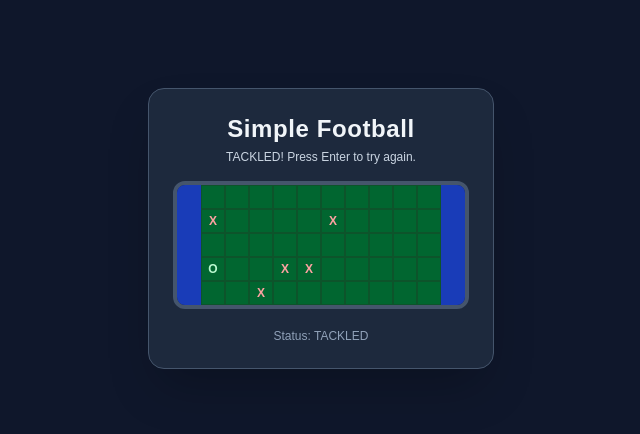
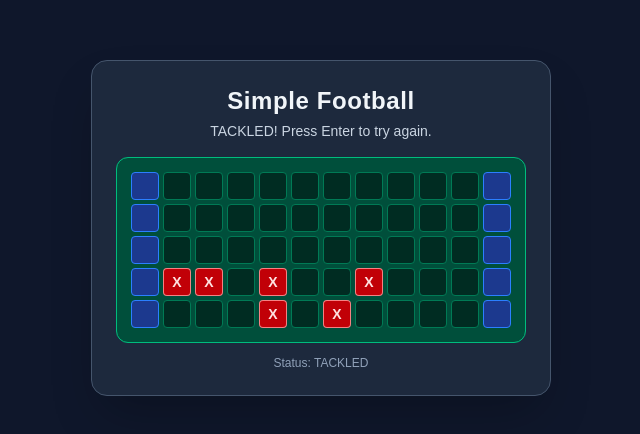
Before and after one commit to VHTips/egame-football, a Next.js app: page / in a window 1280 px wide. Shown: the part 172-606 px from the top of the page, without its empty margins (319-959 px from the left). Built offline with nearby package versions, Linux system fonts and the light colour scheme.

Commit message:
videop_11_25_26_1406_sound_ui_updates

```diff
--- a/app/page.tsx
+++ b/app/page.tsx
@@ -1,5 +1,5 @@
 "use client";
-// egame-football_11_26_25_1312_tackle-sound
+// egame-football-v.05_11_25_25_2353_touchdown-sound
 
 import React, {
   useCallback,
@@ -31,144 +31,118 @@ const positionsEqual = (a: Position, b: Position) =>
 const randomInt = (min: number, max: number) =>
   Math.floor(Math.random() * (max - min + 1)) + min;
 
-// Generate defenders in random, non-overlapping positions
-// making sure they don't spawn on the player.
+// Generate defenders away from the player and from each other
 const generateDefenders = (player: Position): Position[] => {
   const defenders: Position[] = [];
 
   while (defenders.length < NUM_DEFENDERS) {
-    // Keep defenders away from the first two columns so the player
-    // has a little space.
-    const row = randomInt(0, ROWS - 1);
-    const col = randomInt(3, COLS - 1);
+    const pos: Position = {
+      row: randomInt(0, ROWS - 1),
+      col: randomInt(3, COLS - 1), // keep them away from the very left edge
+    };
 
-    const candidate = { row, col };
-
-    // Avoid collisions with player or existing defenders
-    const collidesWithPlayer = positionsEqual(candidate, player);
-    const collidesWithDefender = defenders.some((d) =>
-      positionsEqual(d, candidate)
-    );
+    const collidesWithPlayer = positionsEqual(pos, player);
+    const collidesWithDefender = defenders.some((d) => positionsEqual(d, pos));
 
     if (!collidesWithPlayer && !collidesWithDefender) {
-      defenders.push(candidate);
+      defenders.push(pos);
     }
   }
 
   return defenders;
 };
 
-// Random delay helper (each defender gets its own timing)
-const randomDefenderDelayMs = () =>
-  (Math.random() < 0.5 ? 1000 : 1500) + randomInt(-100, 100);
+const clamp = (val: number, min: number, max: number) =>
+  Math.max(min, Math.min(max, val));
 
-// Simple movement helpers for defenders
-const clamp = (value: number, min: number, max: number) =>
-  Math.max(min, Math.min(max, value));
+// Defenders move on independent random delays (1 or 1.5 seconds)
+function randomDefenderDelayMs(): number {
+  return Math.random() < 0.5 ? 1000 : 1500;
+}
 
-// Checks if a defender can move into the target cell
-// (no overlapping other defenders; the player is allowed).
-const canMoveIntoCell = (
-  target: Position,
-  defenders: Position[],
-  selfIndex: number
-) => {
-  return !defenders.some(
-    (d, idx) => idx !== selfIndex && positionsEqual(d, target)
-  );
-};
-
-const getNextDefenderPosition = (
-  defender: Position,
-  player: Position,
-  defenders: Position[],
+// Compute the next position for a given defender, chasing the player
+function getNextDefenderPosition(
+  current: Position,
+  playerPos: Position,
+  allDefenders: Position[],
   index: number
-): Position => {
-  // 80% of the time: move toward the player
-  // 20%: random cardinal step for some jitter
-  const chaseBias = Math.random();
-  const current = defender;
-
-  const candidates: Position[] = [];
-
-  if (chaseBias < 0.8) {
-    // Move toward the player (vertical or horizontal)
-    const rowDiff = player.row - current.row;
-    const colDiff = player.col - current.col;
+): Position {
+  const rowDiff = playerPos.row - current.row;
+  const colDiff = playerPos.col - current.col;
 
   const verticalDir = rowDiff === 0 ? 0 : rowDiff > 0 ? 1 : -1;
   const horizontalDir = colDiff === 0 ? 0 : colDiff > 0 ? 1 : -1;
 
-    // Try vertical move first if row difference is larger
-    if (Math.abs(rowDiff) >= Math.abs(colDiff)) {
+  const candidates: Position[] = [];
+
+  const moveTowardPlayerFirst = Math.random() < 0.8; // 80% bias toward chasing
+
+  if (moveTowardPlayerFirst) {
+    // Try vertical move first
     if (verticalDir !== 0) {
       candidates.push({
-          row: clamp(current.row + verticalDir, 0, ROWS - 1),
+        row: current.row + verticalDir,
         col: current.col,
       });
     }
+    // Then horizontal move
     if (horizontalDir !== 0) {
       candidates.push({
         row: current.row,
-          col: clamp(current.col + horizontalDir, 0, COLS - 1),
+        col: current.col + horizontalDir,
       });
     }
   } else {
-      if (horizontalDir !== 0) {
-        candidates.push({
-          row: current.row,
-          col: clamp(current.col + horizontalDir, 0, COLS - 1),
-        });
+    // Jitter: random cardinal direction
+    const dirs = [
+      { dr: -1, dc: 0 },
+      { dr: 1, dc: 0 },
+      { dr: 0, dc: -1 },
+      { dr: 0, dc: 1 },
+    ];
+    const dir = dirs[randomInt(0, dirs.length - 1)];
+    candidates.push({ row: current.row + dir.dr, col: current.col + dir.dc });
   }
-      if (verticalDir !== 0) {
-        candidates.push({
-          row: clamp(current.row + verticalDir, 0, ROWS - 1),
-          col: current.col,
-        });
-      }
-    }
-  } else {
-    // Random cardinal step (up, down, left, right)
-    const directions: Position[] = [
-      { row: current.row - 1, col: current.col },
-      { row: current.row + 1, col: current.col },
-      { row: current.row, col: current.col - 1 },
-      { row: current.row, col: current.col + 1 },
-    ];
 
-    for (const dir of directions) {
-      candidates.push({
-        row: clamp(dir.row, 0, ROWS - 1),
-        col: clamp(dir.col, 0, COLS - 1),
-      });
+  // Fallback: stay in place if nothing else works
+  candidates.push(current);
+
+  // Helper to check if another defender already occupies a cell
+  const isOccupiedByDefender = (row: number, col: number): boolean =>
+    allDefenders.some((d, i) => i !== index && d.row === row && d.col === col);
+
+  // Pick the first valid candidate
+  for (const cand of candidates) {
+    if (
+      cand.row >= 0 &&
+      cand.row < ROWS &&
+      cand.col >= 0 &&
+      cand.col < COLS &&
+      !isOccupiedByDefender(cand.row, cand.col)
+    ) {
+      return cand;
     }
   }
 
-  // Filter out candidates that are invalid (overlap defenders, etc.)
-  const validCandidates = candidates.filter((candidate) =>
-    canMoveIntoCell(candidate, defenders, index)
-  );
+  return current;
+}
 
-  // If no valid candidate, stay in place
-  if (validCandidates.length === 0) return current;
+const pageStyle =
+  "min-h-screen flex items-center justify-center bg-slate-900 text-slate-100";
 
-  // Randomly pick among the valid candidates
-  return validCandidates[randomInt(0, validCandidates.length - 1)];
-};
-
+// Start position: row 3, col 1 (0-based)
 const PLAYER_START: Position = { row: 3, col: 1 };
 
 const Page: React.FC = () => {
-  const [player, setPlayer] = useState<Position>(PLAYER_START);
+  const [player, setPlayer] = useState<Position>(() => PLAYER_START);
   const [defenders, setDefenders] = useState<Position[]>([]);
   const [status, setStatus] = useState<GameStatus>("PLAYING");
 
-  // Refs for current values used in async logic
+  // Refs so timeouts and handlers see latest values
   const playerRef = useRef<Position>(PLAYER_START);
   const statusRef = useRef<GameStatus>("PLAYING");
   const defendersTimeoutsRef = useRef<ReturnType<typeof setTimeout>[]>([]);
 
-  // Sound refs
   const moveSoundRef = useRef<HTMLAudioElement | null>(null);
   const touchdownSoundRef = useRef<HTMLAudioElement | null>(null);
   const tackleSoundRef = useRef<HTMLAudioElement | null>(null);
@@ -188,9 +162,8 @@ const Page: React.FC = () => {
     moveSoundRef.current = new Audio("/sounds/move.wav");
     touchdownSoundRef.current = new Audio("/sounds/touchdown.wav");
     tackleSoundRef.current = new Audio("/sounds/hitHurt.wav");
-
     if (touchdownSoundRef.current) {
-      touchdownSoundRef.current.volume = 1.0;
+      touchdownSoundRef.current.volume = 1.0; // full volume as requested
     }
     if (tackleSoundRef.current) {
       tackleSoundRef.current.volume = 1.0;
@@ -202,7 +175,9 @@ const Page: React.FC = () => {
     defendersTimeoutsRef.current = [];
   }, []);
 
-  const scheduleDefenderMove = useCallback((index: number) => {
+  // Schedule a movement timeout for a specific defender index
+  const scheduleDefenderMove = useCallback(
+    (index: number) => {
       const delay = randomDefenderDelayMs();
 
       const timeoutId = setTimeout(() => {
@@ -218,7 +193,6 @@ const Page: React.FC = () => {
           const beforeMove = [...prev];
           const currentDef = beforeMove[index];
 
-        // Compute the next position based on current player position
           const nextPos = getNextDefenderPosition(
             currentDef,
             currentPlayer,
@@ -236,7 +210,7 @@ const Page: React.FC = () => {
                 tackleSoundRef.current.currentTime = 0;
                 void tackleSoundRef.current.play();
               } catch {
-              // Ignore play errors (e.g., user/browser restrictions)
+                // ignore play errors (e.g., user/browser restrictions)
               }
             }
             statusRef.current = "TACKLED";
@@ -247,14 +221,15 @@ const Page: React.FC = () => {
           return beforeMove;
         });
 
-      // Re-schedule this defender's movement if game still in progress
         if (statusRef.current === "PLAYING") {
           scheduleDefenderMove(index);
         }
       }, delay);
 
-    defendersTimeoutsRef.current.push(timeoutId);
-  }, []);
+      defendersTimeoutsRef.current[index] = timeoutId;
+    },
+    [setDefenders]
+  );
 
   const initGame = useCallback(() => {
     clearDefenderTimeouts();
@@ -283,55 +258,54 @@ const Page: React.FC = () => {
     };
   }, [initGame, clearDefenderTimeouts]);
 
-  // Keyboard handling for player movement and restarting
+  // Handle keyboard input
   useEffect(() => {
     const handleKeyDown = (event: KeyboardEvent) => {
+      const key = event.key;
+
+      if (key === "Enter") {
         if (statusRef.current !== "PLAYING") {
-        if (event.key === "Enter") {
+          event.preventDefault();
           initGame();
         }
         return;
       }
 
-      const { key } = event;
-      let delta: Position | null = null;
-
-      if (key === "ArrowUp") {
-        delta = { row: -1, col: 0 };
-      } else if (key === "ArrowDown") {
-        delta = { row: 1, col: 0 };
-      } else if (key === "ArrowLeft") {
-        delta = { row: 0, col: -1 };
-      } else if (key === "ArrowRight") {
-        delta = { row: 0, col: 1 };
+      if (statusRef.current !== "PLAYING") {
+        return;
       }
 
-      if (!delta) return;
+      let dRow = 0;
+      let dCol = 0;
+
+      if (key === "ArrowUp") dRow = -1;
+      else if (key === "ArrowDown") dRow = 1;
+      else if (key === "ArrowLeft") dCol = -1;
+      else if (key === "ArrowRight") dCol = 1;
+      else return;
 
       setPlayer((prev) => {
-        const next = {
-          row: clamp(prev.row + delta!.row, 0, ROWS - 1),
-          col: clamp(prev.col + delta!.col, 0, COLS - 1),
+        const next: Position = {
+          row: clamp(prev.row + dRow, 0, ROWS - 1),
+          col: clamp(prev.col + dCol, 0, COLS - 1),
         };
 
-        const moved = !positionsEqual(prev, next);
+        const moved = next.row !== prev.row || next.col !== prev.col;
 
-        // Check for touchdown
+        // Touchdown?
         if (next.col === COLS - 1) {
           setStatus("TOUCHDOWN");
           statusRef.current = "TOUCHDOWN";
 
+          // Play touchdown sound immediately
           if (touchdownSoundRef.current) {
             try {
               touchdownSoundRef.current.currentTime = 0;
               void touchdownSoundRef.current.play();
             } catch {
-              // Ignore play errors (e.g., user/browser restrictions)
+              // ignore play errors
             }
           }
-
-          playerRef.current = next;
-          return next;
         }
 
         // Collision with defender?
@@ -342,7 +316,7 @@ const Page: React.FC = () => {
               tackleSoundRef.current.currentTime = 0;
               void tackleSoundRef.current.play();
             } catch {
-              // Ignore play errors
+              // ignore play errors
             }
           }
           setStatus("TACKLED");
@@ -370,23 +344,15 @@ const Page: React.FC = () => {
 
   // Build the grid representation for rendering
   const grid = useMemo(() => {
-    const gridData = createEmptyGrid();
+    const base = createEmptyGrid();
 
-    // Place defenders
-    defenders.forEach((def) => {
-      gridData[def.row][def.col] = "DEFENDER";
+    base[player.row][player.col] = "PLAYER";
+    defenders.forEach((d) => {
+      base[d.row][d.col] = "DEFENDER";
     });
 
-    // Place player (overwrites defender if in same cell, though in practice
-    // we handle the collision as TACKLED)
-    gridData[PLAYER_START.row][PLAYER_START.col] = "EMPTY";
-    gridData[player.row][player.col] = "PLAYER";
-
-    return gridData;
+    return base;
   }, [player, defenders]);
-
-  const pageStyle =
-    "min-h-screen bg-slate-900 text-slate-100 flex items-center justify-center p-4";
 
   const statusText =
     status === "PLAYING"
@@ -402,42 +368,36 @@ const Page: React.FC = () => {
           <h1 className="text-2xl font-semibold tracking-wide mb-1">
             Simple Football
           </h1>
-          <p className="text-xs text-slate-300">{statusText}</p>
+          <p className="text-sm text-slate-300">{statusText}</p>
         </div>
 
-        <div className="inline-block border-4 border-slate-600 rounded-xl overflow-hidden">
-          {/* Grid container */}
-          {grid.map((row, rowIndex) => (
-            <div key={rowIndex} className="flex">
-              {row.map((cell, colIndex) => {
-                const isEndZone = colIndex === 0 || colIndex === COLS - 1;
-                const isPlayer = cell === "PLAYER";
-                const isDefender = cell === "DEFENDER";
+        <div className="bg-emerald-900 border border-emerald-500 rounded-xl p-3">
+          {grid.map((row, rIdx) => (
+            <div key={rIdx} className="flex justify-center">
+              {row.map((cell, cIdx) => {
+                const isEndZone = cIdx === COLS - 1 || cIdx === 0;
+                const baseClasses =
+                  "w-7 h-7 mx-0.5 my-0.5 flex items-center justify-center rounded-sm text-sm font-bold";
 
-                const baseClasses =
-                  "w-6 h-6 flex items-center justify-center text-xs font-bold";
-                const cellClasses = isEndZone
-                  ? "bg-blue-800"
-                  : "bg-green-800 border border-green-900";
+                let cellClasses = "bg-emerald-950 border border-emerald-700";
 
-                const contentClasses = isPlayer
-                  ? "text-green-200"
-                  : isDefender
-                  ? "text-red-300"
-                  : "text-transparent";
+                if (isEndZone) {
+                  cellClasses =
+                    "bg-blue-900 border border-blue-500"; // end zones
+                } else if (cell === "PLAYER") {
+                  cellClasses =
+                    "bg-emerald-300 text-slate-900 border border-emerald-100";
+                } else if (cell === "DEFENDER") {
+                  cellClasses =
+                    "bg-red-700 text-red-100 border border-red-300/80";
+                }
 
                 return (
                   <div
-                    key={colIndex}
+                    key={cIdx}
                     className={`${baseClasses} ${cellClasses}`}
                   >
-                    <span className={contentClasses}>
-                      {cell === "PLAYER"
-                        ? "O"
-                        : cell === "DEFENDER"
-                        ? "X"
-                        : ""}
-                    </span>
+                    {cell === "PLAYER" ? "O" : cell === "DEFENDER" ? "X" : ""}
                   </div>
                 );
               })}
```
Lines whose indentation alone changed are shown as unchanged.
